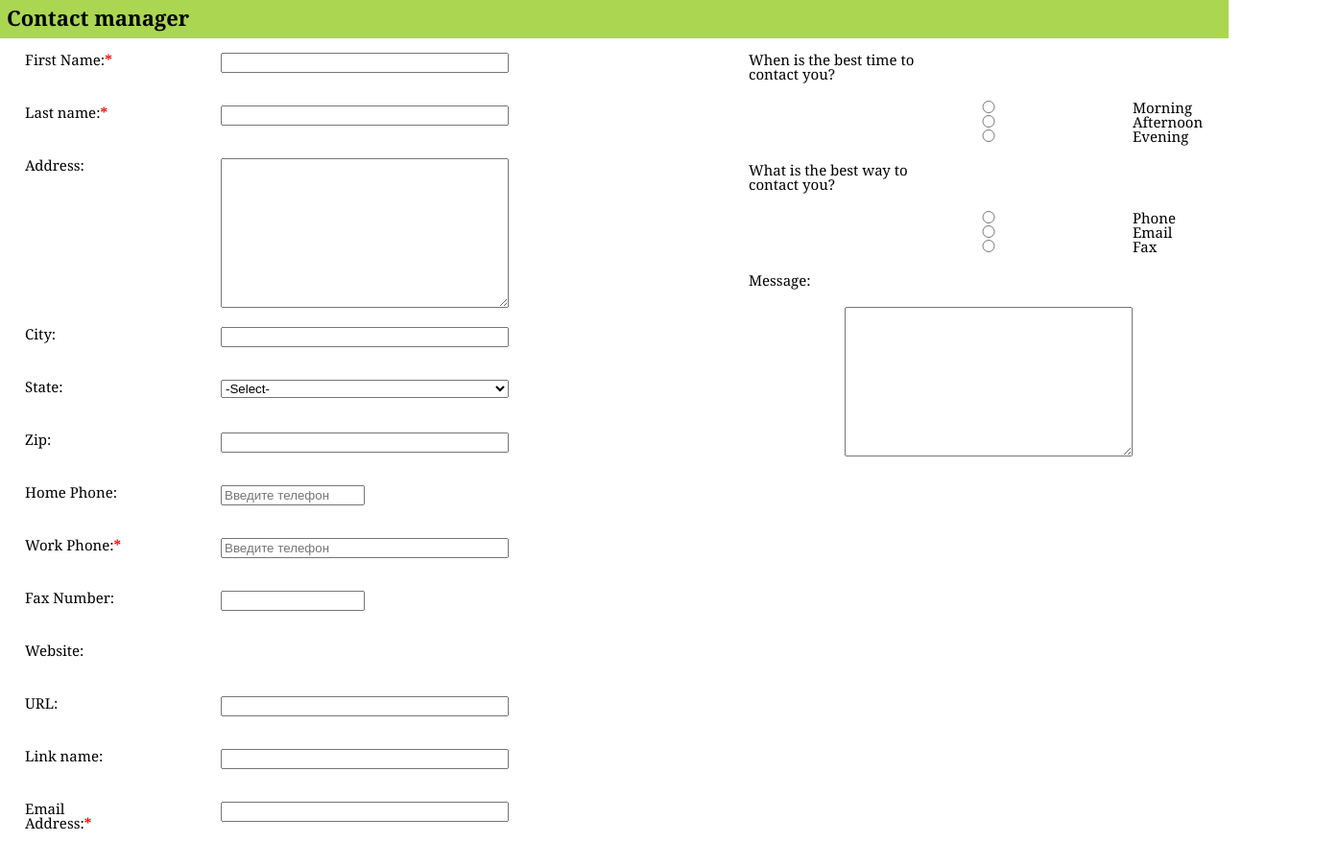
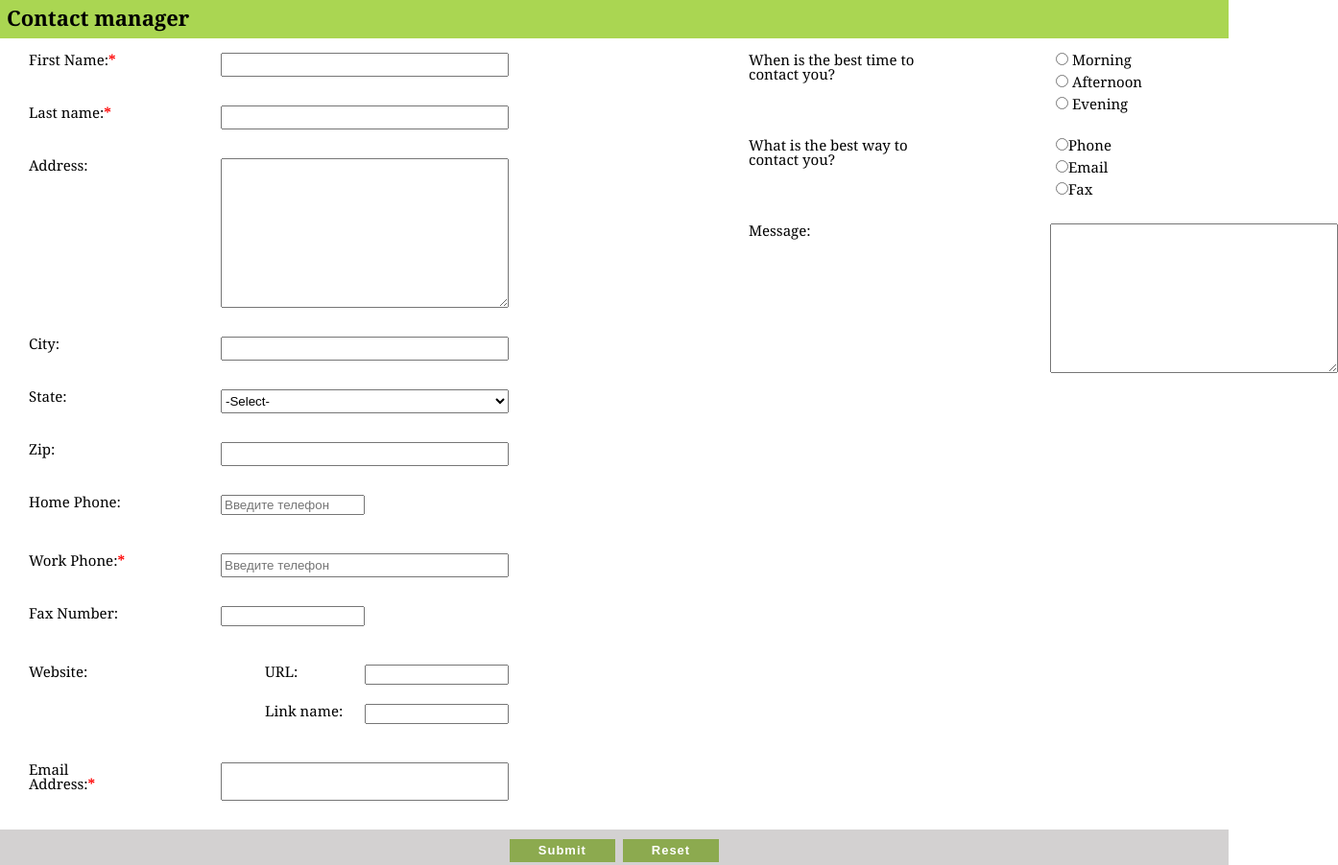
Before and after one commit to SvetaFedorchuk/htmlcss_SvetaFedorchuk, a plain HTML site: page Lesson 6/index.html in a window 1280 px wide. Shown: the top 902 px of the page at 96% size, 1394 px wide, since content can reach past the window. Drawn offline with Linux system fonts and the light colour scheme.

Commit message:
some fixes

```diff
--- a/Lesson 6/css/style.css
+++ b/Lesson 6/css/style.css
@@ -14,9 +14,9 @@ ul {
 
 label {
     display: inline-block;
-    width: 100px;
     text-align: left;
     margin-bottom: 20px;
+    width: 100px;
 }
 li {
     margin-bottom: 20px;
@@ -39,7 +39,7 @@ textarea,
 select {
     width: 300px;
     box-sizing: border-box;
-    margin: 0 0 0 100px;
+    margin: 0 0 10px 100px;
     vertical-align: top;
 }
 input:focus,
@@ -54,9 +54,24 @@ textarea:focus {
 }
 .form__phone {
     max-width: 150px;
+    margin: 0 150px 20px 0;
 }
+
+.form__contact-list {
+    display: flex;
+    justify-content: space-between;
+}
+
+.form__contact-web {
+    width: 150px;
+    margin: 0 0 20px 0;
+}
+
 /*Form__question*/
 
+.form__message {
+    margin: 0 0 0 150px;
+}
 
 .form__question-menu {
     width: 500px;
@@ -72,6 +87,7 @@ textarea:focus {
     text-align: center;
     background: rgb(211, 209, 209);
     height: 45px;
+
 }
 .form__button-style {
     color: white;
--- a/Lesson 6/index.html
+++ b/Lesson 6/index.html
@@ -39,35 +39,62 @@
                         <input type="tel" name="Work Phone" id="Work Phone" placeholder="Введите телефон"></li>
                     <li class="form__contact-list"><label for="Fax Number">Fax Number:</label>
                         <input class="form__phone" type="tel" name="Fax Number" id="Fax Number"></li>
-                    <li class="form__contact-list"><label for="Website">Website:</label></li>
-                        <div class="form__contact-website">
-                    <li class="form__contact-list-web"><label class="form__contact-web" for="url">URL:</label>
-                        <input type="url" name="url" id="url"></li>
-                    <li class="form__contact-list-web"><label for="link name">Link name:</label>
-                       <input type="link" name="link name" id="link name"></li>
+
+                    <li class="form__contact-list">
+                        <p>Website:</p>
+                        <div>
+                            <div >
+                                <label class="form__url" for="url">URL:</label>
+                                <input class="form__contact-web" type="url" name="url" id="url">
+                            </div>
+                            <div>
+                                <label for="link name">Link name:</label>
+                                <input class="form__contact-web" type="link" name="link name" id="link name">
+                            </div>
                         </div>
+                    </li>
                     <li class="form__contact-list"><label for="E-mail Address">Email Address:<sup>*</sup></label>
                     <input type="email" name="E-mail Address" id="E-mail Address"></li>
                 </ul>
             </div>
             <div class="form__question">
                 <ul class="form__question-menu">
-                    <li class="form__question-list"><label for="question">When is the best time to contact you?</label><br>
-                        <div class="form__radio">
-                            <input type="radio" name="radio1" value="morning"><span>Morning</span>
-                            <input type="radio" name="radio1" value="Afternoon"><span>Afternoon</span>
-                            <input type="radio" name="radio1" value="Evening"><span>Evening</span>
+                    <li class="form__question-list" style="display: flex;">
+                        <label for="question">When is the best time to contact you?</label><br>
+                        <div style="display: flex; flex-direction: column;">
+                            <div>
+                                <input style="width:auto;" type="radio" name="radio1" value="morning">
+                                <span>Morning</span>
+                            </div>
+                            <div>
+                                <input style="width:auto;" type="radio" name="radio1" value="Afternoon">
+                                <span>Afternoon</span>
+                            </div>
+                            <div>
+                                <input style="width:auto;" type="radio" name="radio1" value="Evening">
+                                <span>Evening</span>
+                            </div>
                         </div>
                     </li>
-                    <li class="form__question-list"><label for="question">What is the best way to contact you?</label><br>
-                        <div class="form__radio">
-                            <input type="radio" name="radio2" value="phone"><span>Phone</span>
-                            <input type="radio" name="radio2" value="email"><span>Email</span>
-                            <input type="radio" name="radio2" value="Fax"><span>Fax</span>
+                    <li class="form__question-list" style="display: flex;">
+                        <label for="question">What is the best way to contact you?</label><br>
+                        <div style="display: flex; flex-direction: column;">
+                            <div>
+                                <input style="width: auto;" type="radio" name="radio2" value="phone"><span>Phone</span>
+                            </div>
+                            <div>
+                                <input style="width: auto;" type="radio" name="radio2" value="email"><span>Email</span>
+                            </div>
+                            <div>
+                                <input style="width: auto;" type="radio" name="radio2" value="Fax"><span>Fax</span>
+                            </div>
                         </div>
                     </li>
-                    <li class="form__question-list"><label for="msg">Message:</label>
+                    <li class="form__question-list" style="display: flex;">
+                        <label for="msg">Message:</label>
+                        <div class="form__message">
                         <textarea name="msg" id="message" cols="30" rows="10"></textarea>
+                        </div>
                     </li>
                 </ul>
             </div>
```
